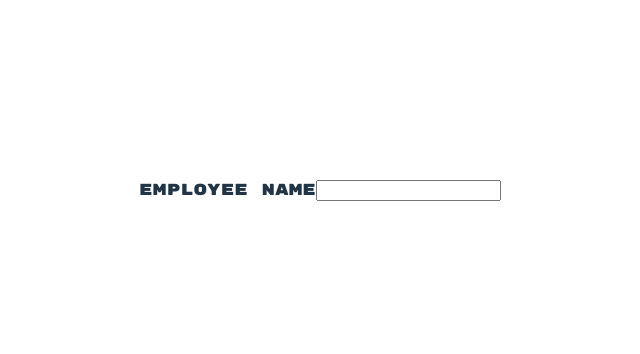
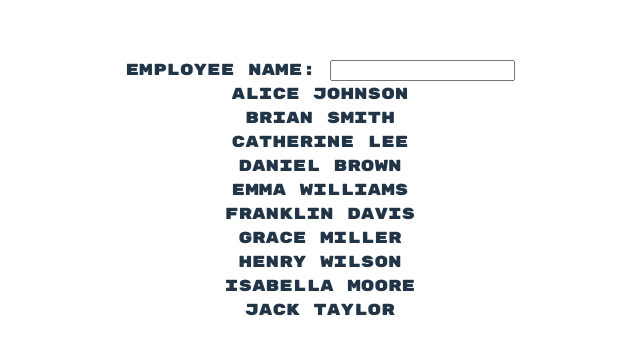
Before and after one commit to DVT-GradProgramme-Bongane/temp-app, a React (Vite) app: page /employee-directory in a window 1280 px wide. Shown: the part 210-564 px from the top of the page, without its empty margins (320-960 px from the left). Built offline with nearby package versions, Linux system fonts and the light colour scheme.

Commit message:
Feature: Component layouts and team directory constraints met.

```diff
--- a/src/App.tsx
+++ b/src/App.tsx
@@ -11,7 +11,10 @@ function App() {
         <Routes>
           <Route path="/" element={<HomePage />} />
           <Route path="*" element={<PageNotFoundPage />} />
-          <Route path="/employee-directory" element={<EmployeeDirectoryPage />} />
+          <Route
+            path="/employee-directory"
+            element={<EmployeeDirectoryPage />}
+          />
         </Routes>
       </BrowserRouter>
     </>
--- a/src/components/EmployeeSearch.tsx
+++ b/src/components/EmployeeSearch.tsx
@@ -1,4 +1,18 @@
-export default function EmployeeSearchComponent(){
-    return (<>
-        </>);
+import type { BaseSyntheticEvent } from "react";
+
+interface EmployeeSearchProp {
+  query: string;
+  setQueryOnChange: (event: BaseSyntheticEvent) => void;
 }
+
+export default function EmployeeSearchComponent({
+  query,
+  setQueryOnChange,
+}: EmployeeSearchProp) {
+  return (
+    <>
+      <label htmlFor="employees">Employee name: </label>
+      <input id="employees" value={query} onChange={setQueryOnChange} />
+    </>
+  );
+}
--- a/src/data/employees.ts
+++ b/src/data/employees.ts
@@ -1,6 +1,6 @@
 import type { Employee } from "../types/Employees";
 
-export const employees: Employee[] = [
+export const employeesData: Employee[] = [
   {
     id: 0,
     name: "Alice Johnson",
@@ -9,7 +9,7 @@ export const employees: Employee[] = [
     role: "Senior Software Engineer",
     salary: 98000,
     hireDate: new Date(2020, 2, 15), // March 15, 2020
-    isActive: true
+    isActive: true,
   },
   {
     id: 1,
@@ -19,7 +19,7 @@ export const employees: Employee[] = [
     role: "DevOps Engineer",
     salary: 92000,
     hireDate: new Date(2021, 6, 10), // July 10, 2021
-    isActive: true
+    isActive: true,
   },
   {
     id: 2,
@@ -29,7 +29,7 @@ export const employees: Employee[] = [
     role: "Product Manager",
     salary: 105000,
     hireDate: new Date(2019, 10, 1), // November 1, 2019
-    isActive: true
+    isActive: true,
   },
   {
     id: 3,
@@ -39,7 +39,7 @@ export const employees: Employee[] = [
     role: "Financial Analyst",
     salary: 78000,
     hireDate: new Date(2022, 0, 20), // January 20, 2022
-    isActive: true
+    isActive: true,
   },
   {
     id: 4,
@@ -49,7 +49,7 @@ export const employees: Employee[] = [
     role: "HR Business Partner",
     salary: 72000,
     hireDate: new Date(2018, 5, 5), // June 5, 2018
-    isActive: true
+    isActive: true,
   },
   {
     id: 5,
@@ -59,7 +59,7 @@ export const employees: Employee[] = [
     role: "Frontend Developer",
     salary: 85000,
     hireDate: new Date(2023, 1, 14), // February 14, 2023
-    isActive: true
+    isActive: true,
   },
   {
     id: 6,
@@ -69,7 +69,7 @@ export const employees: Employee[] = [
     role: "Digital Marketing Manager",
     salary: 88000,
     hireDate: new Date(2020, 8, 30), // September 30, 2020
-    isActive: true
+    isActive: true,
   },
   {
     id: 7,
@@ -79,7 +79,7 @@ export const employees: Employee[] = [
     role: "Backend Developer",
     salary: 90000,
     hireDate: new Date(2021, 3, 18), // April 18, 2021
-    isActive: true
+    isActive: true,
   },
   {
     id: 8,
@@ -89,7 +89,7 @@ export const employees: Employee[] = [
     role: "Customer Success Manager",
     salary: 76000,
     hireDate: new Date(2019, 11, 12), // December 12, 2019
-    isActive: false
+    isActive: false,
   },
   {
     id: 9,
@@ -99,6 +99,6 @@ export const employees: Employee[] = [
     role: "QA Engineer",
     salary: 70000,
     hireDate: new Date(2022, 7, 22), // August 22, 2022
-    isActive: true
-  }
+    isActive: true,
+  },
 ];
--- a/src/pages/EmployeeDirectory.tsx
+++ b/src/pages/EmployeeDirectory.tsx
@@ -1,11 +1,26 @@
-export default function EmployeeDirectoryPage(){
+import { useState, type BaseSyntheticEvent } from "react";
+import { employeesData } from "../data/employees";
+import { filterItems } from "../utils/EmployeeDirectoryUtils";
+import EmployeeSearchComponent from "../components/EmployeeSearch";
+
+export default function EmployeeDirectoryPage() {
+  const [query, setQuery] = useState("");
+
+  function setQueryOnChange(event: BaseSyntheticEvent) {
+    setQuery(event.target.value);
+  }
   return (
     <>
       <div>
-          <label htmlFor="employees"> Employee name</label>
-          <input id="employees"/>
+        <EmployeeSearchComponent
+          query={query}
+          setQueryOnChange={setQueryOnChange}
+        />
+        {filterItems(employeesData, query).map((employee) => {
+          return <div>{employee.name}</div>;
+        })}
         <div className="list-of-employees"></div>
       </div>
     </>
-    )
+  );
 }
```
Also changed, not shown: src/components/EmployeeCard.tsx (+12 -3 lines), src/layouts/EmployeeCards.tsx (+20 -3 lines), src/types/Employees.ts (+9 -9 lines), src/utils/EmployeeDirectoryUtils.tsx (+5 -5 lines), src/data/temperatures.ts (indentation only). Lines whose indentation alone changed are shown as unchanged.
